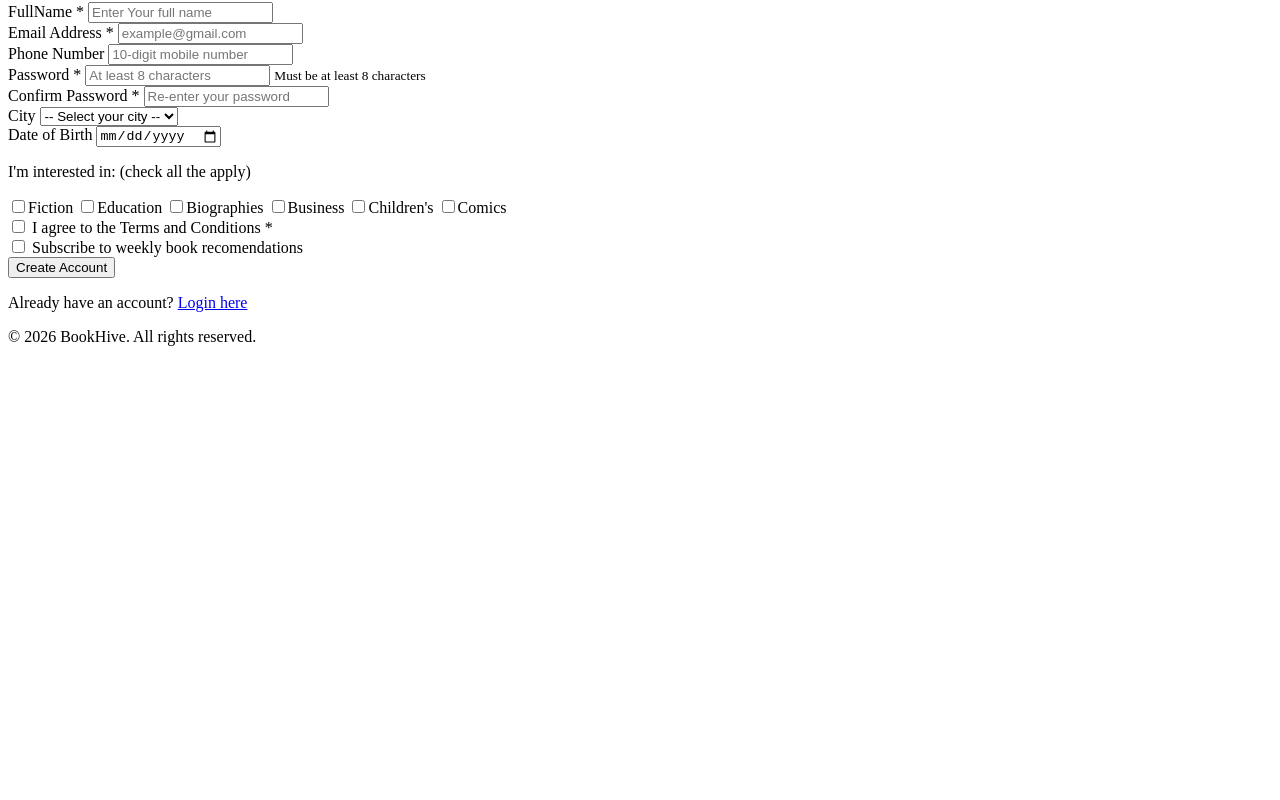
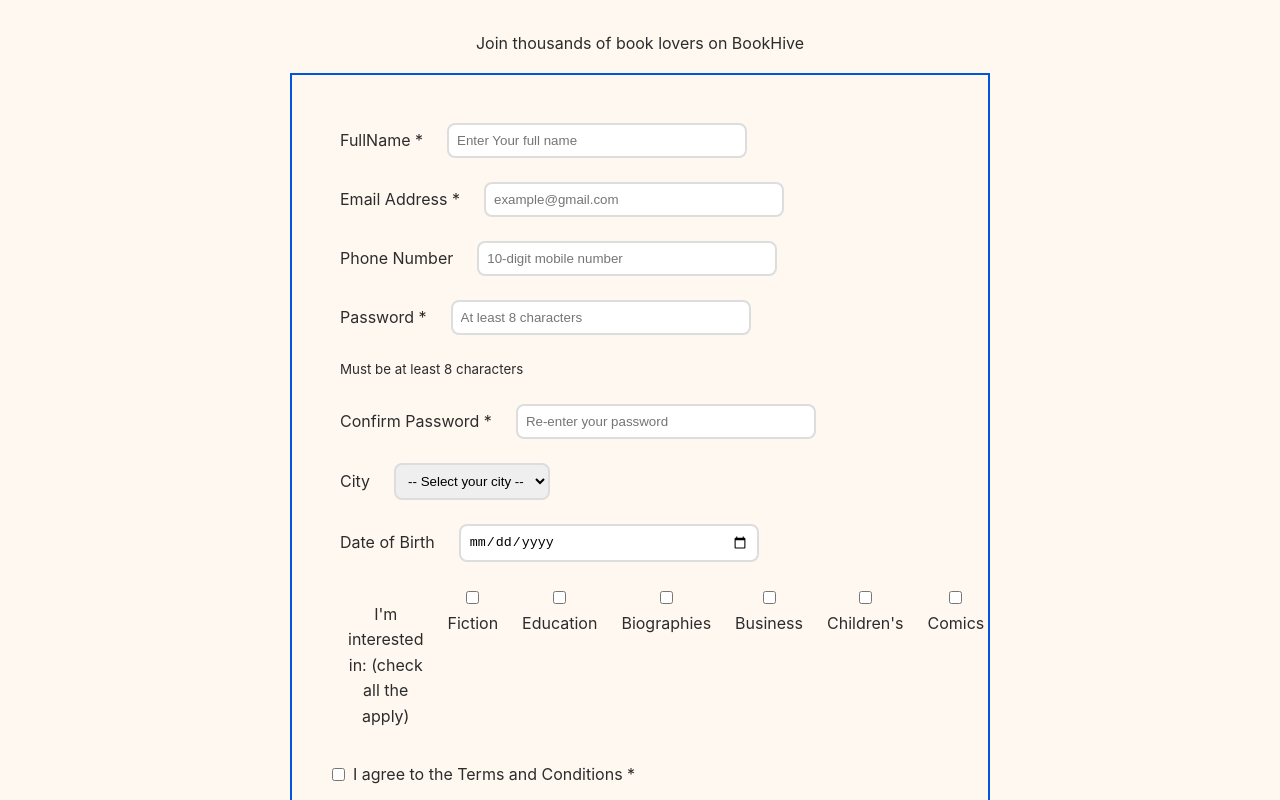
Before and after one commit to praveen092004/BookHive, a plain HTML site: page signup.html in a window 1280 px wide. Shown: the part 199-999 px from the top of the page. Before the commit the page ends 800 px from the top, so only its background shows below. Drawn offline with Linux system fonts and the light colour scheme.

Commit message:
css added

```diff
--- a/css/books.css
+++ b/css/books.css
@@ -181,3 +181,7 @@
 .category-list li:hover a {
     color: var(--white);
 }
+
+footer {
+    text-align: center;
+}
--- /dev/null
+++ b/css/cart.css
@@ -0,0 +1,84 @@
+.cart-section {
+    margin: var(--space-lg);
+    padding: var(--space-sm);
+    text-align: center;
+}
+
+.cart-section h2 {
+    font-size: 2rem;
+    margin-bottom: var(--space-md);
+}
+
+.cart-table {
+    margin: var(--space-md);
+    margin-left: auto;
+    margin-right: auto;
+}
+
+
+.cart-table td {
+    padding: var(--space-md);
+}
+
+.remove-btn:hover {
+    cursor: pointer;
+}
+
+.order-summary {
+    margin: var(--space-sm);
+}
+
+.order-summary h3 {
+    font-size: 1.5rem;
+    margin-bottom: var(--space-sm);
+}
+
+.order-summary dl dt {
+    margin: var(--space-xs);
+}
+
+.btn-primary {
+    background-color: #FF6A1C;
+    margin: var(--space-sm);
+    padding: var(--space-sm) var(--space-md);
+    border: none;
+    border-radius: var(--border-radius);
+    transition: all 0.3s;
+}
+
+.btn-primary a {
+    text-decoration: none;
+    color: var(--white);
+    padding: var(--space-sm) var(--space-md);
+}
+
+.btn-primary:hover {
+    cursor: pointer;
+    transform: scale(1.05);
+    background-color: #FFAE6E;
+}
+
+.btn-secondary {
+    background-color: var(--secondary);
+    margin: var(--space-sm);
+    padding: var(--space-sm) var(--space-md);
+    border: none;
+    border-radius: var(--border-radius);
+    transition: all 0.3s;
+}
+
+.btn-secondary a {
+    text-decoration: none;
+    padding: var(--space-sm) var(--space-md);
+    color: var(--white);
+}
+
+.btn-secondary:hover {
+    cursor: pointer;
+    transform: scale(1.05);
+    background-color: #111844;
+}
+
+footer {
+    text-align: center;
+}
--- /dev/null
+++ b/css/login.css
@@ -0,0 +1,65 @@
+.form-section {
+    text-align: center;
+    margin: var(--space-lg);
+}
+
+.form-section h2 {
+    font-size: 2rem;
+    /* margin-top: var(--space-sm); */
+}
+
+.form-section p {
+    margin-bottom: var(--space-sm);
+}
+
+.login-form {
+    border: 2px solid var(--primary);
+    border-radius: var(--border-radius);
+    max-width: 700px;
+    padding: var(--space-md);
+    margin-left: auto;
+    margin-right: auto;
+}
+
+.login-form .form-group {
+    display: flex;
+    gap: var(--space-md);
+    margin: var(--space-md);
+}
+
+.login-form .form-group input {
+    width: 400px;
+    padding: var(--space-xs);
+    border: 2px solid #ddd;
+    border-radius: var(--border-radius);
+}
+
+.login-form input:focus {
+    outline: none;
+}
+
+.checkbox-group {
+    display: flex;
+    padding-left: var(--space-md);
+    gap: var(--space-md);
+}
+
+.login-form button {
+    margin: var(--space-sm);
+    padding: var(--space-xs) var(--space-lg);
+    border: none;
+    border-radius: var(--border-radius);
+    background-color: #4B5694;
+    color: var(--white);
+    transition: all 0.5s;
+}
+
+.login-form button:hover {
+    cursor: pointer;
+    transform: scale(1.05);
+    background-color: #111844;
+}
+
+footer {
+    text-align: center;
+}
--- /dev/null
+++ b/css/signup.css
@@ -0,0 +1,84 @@
+.form-section {
+    margin: var(--space-lg);
+    text-align: center;
+}
+
+.form-section h2 {
+    font-size: 2rem;
+    padding: var(--space-sm);
+}
+
+.form-section p {
+    padding: var(--space-sm);
+}
+
+.signup-form {
+    border: 2px solid var(--primary);
+    padding: var(--space-md);
+    max-width: 700px;
+    margin-left: auto;
+    margin-right: auto;
+}
+
+.form-group {
+    display: flex;
+    align-items: center;
+    flex-wrap: wrap;
+    gap: var(--space-md);
+    margin: var(--space-md);
+}
+
+.form-group input {
+    border: 2px solid #ddd;
+    border-radius: var(--border-radius);
+    padding: var(--space-xs);
+    width: 300px;
+}
+
+.form-group input:focus {
+    outline: none;
+}
+
+.form-group select {
+    border: 2px solid #ddd;
+    border-radius: var(--border-radius);
+    padding: var(--space-xs);
+}
+
+.form-group select:focus {
+    outline: none;
+}
+
+.checkbox-grid {
+    display: flex;
+    gap: var(--space-md);
+}
+
+.checkbox-grid input {
+    margin: 4px;
+}
+
+.checkbox-group {
+    display: flex;
+    gap: var(--space-xs);
+    margin: var(--space-sm);
+}
+
+.form-section button {
+    background-color: #4B5694;
+    color: var(--white);
+    border: none;
+    border-radius: var(--border-radius);
+    padding: var(--space-sm) var(--space-md);
+    transition: all 0.5s;
+}
+
+.form-section button:hover {
+    cursor: pointer;
+    transform: scale(1.05);
+    background-color: #111844;
+}
+
+footer {
+    text-align: center;
+}
--- a/signup.html
+++ b/signup.html
@@ -5,6 +5,9 @@
     <meta charset="UTF-8">
     <meta name="viewport" content="width=device-width, initial-scale=1.0">
     <title>Sign Up - BookHive</title>
+    <link rel="stylesheet" href="css/style.css">
+    <link rel="stylesheet" href="css/responsive.css">
+    <link rel="stylesheet" href="css/signup.css">
 </head>
 
 <body>
@@ -69,8 +72,8 @@
                         <option value="chennai">Chennai</option>
                         <option value="pune">Pune</option>
                         <option value="kolkata">Kolkata</option>
-                        <option value="erode">erode</option>
-                        <option value="coimbatore">coimbatore</option>
+                        <option value="erode">Erode</option>
+                        <option value="coimbatore">Coimbatore</option>
                     </select>
                 </div>
 
@@ -79,7 +82,7 @@
                     <input type="date" name="dob" id="dob">
                 </div>
 
-                <div class="form-group">
+                <div class="checkbox-group">
                     <p>I'm interested in: (check all the apply)</p>
                     <div class="checkbox-grid">
                         <label><input type="checkbox" name="interests" value="fiction">Fiction</label>
@@ -91,12 +94,12 @@
                     </div>
                 </div>
 
-                <div class="form-group checkbox-group">
+                <div class="checkbox-group">
                     <input type="checkbox" name="terms" id="terms" required>
                     <label for="terms">I agree to the Terms and Conditions *</label>
                 </div>
 
-                <div class="form-group checkbox-group">
+                <div class="checkbox-group">
                     <input type="checkbox" id="newletter" name="newsletter">
                     <label for="newsletter">Subscribe to weekly book recomendations</label>
                 </div>
```
Also changed, not shown: cart.html (+9 -5 lines), login.html (+6 -3 lines), css/contact.css (line endings or trailing spaces).
